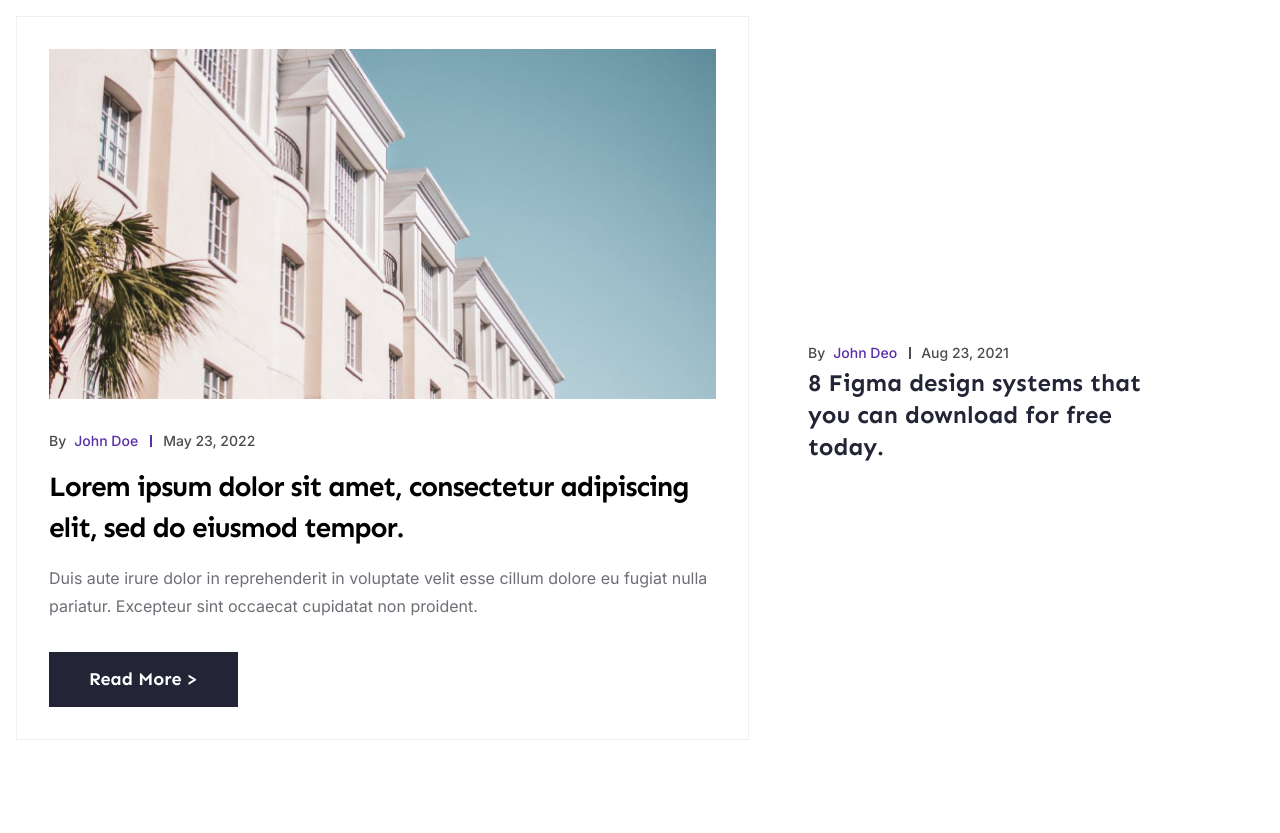
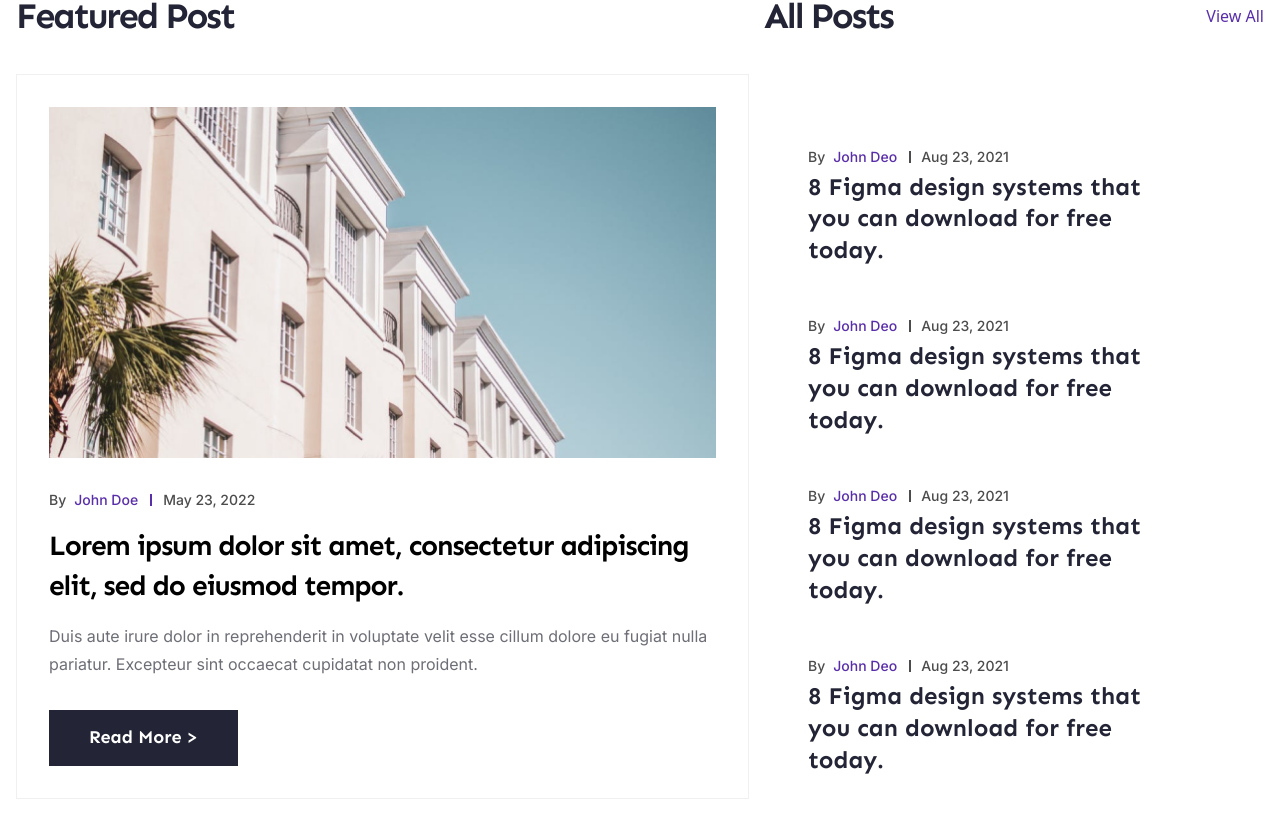
Before and after one commit to Ariotee/Finsweet-react, a React (Vite) app: page / in a window 1280 px wide. Shown: the part 888-1721 px from the top of the page. Before the commit the page ends 1660 px from the top, so only its background shows below. Built offline with nearby package versions, Linux system fonts and the light colour scheme.

Commit message:
edit/margin

```diff
--- a/src/components/sections/posts/index.jsx
+++ b/src/components/sections/posts/index.jsx
@@ -8,7 +8,7 @@ import PostImg from '~/assets/img/post-img.png'
 
 const Posts = () => {
   return (
-    <div className='py-8'>
+    <div className='py-8 mt-14'>
       <Container>
         <div className='flex-sb'>
           <h2 className='font-sen font-bold text-[36px] leading-[133%] tracking-[-0.06em] text-black'>
@@ -64,6 +64,9 @@ const Posts = () => {
           <div className='posts__all'>
             <ul className='mt-[82px]'>
               <CardPost />
+              <CardPost />
+              <CardPost />
+              <CardPost />
             </ul>
           </div>
         </div>
```
